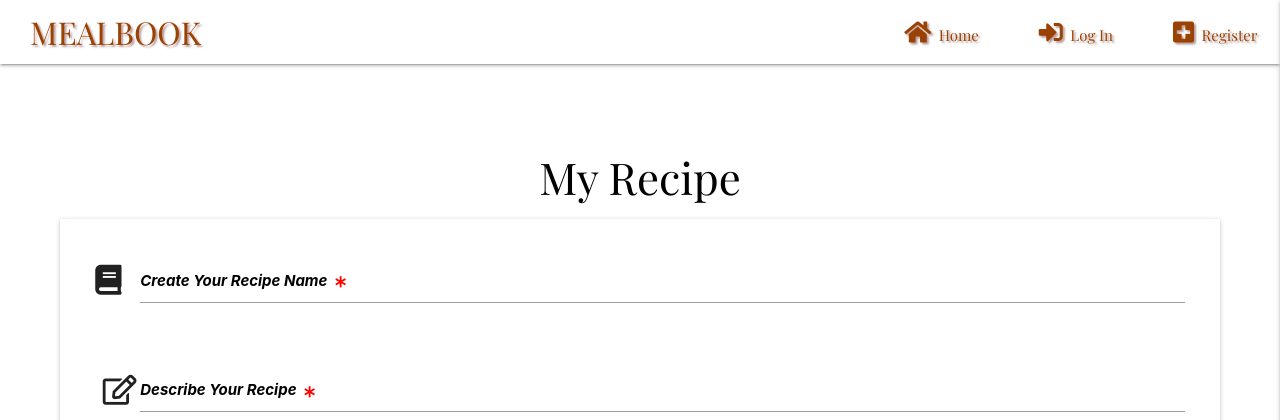
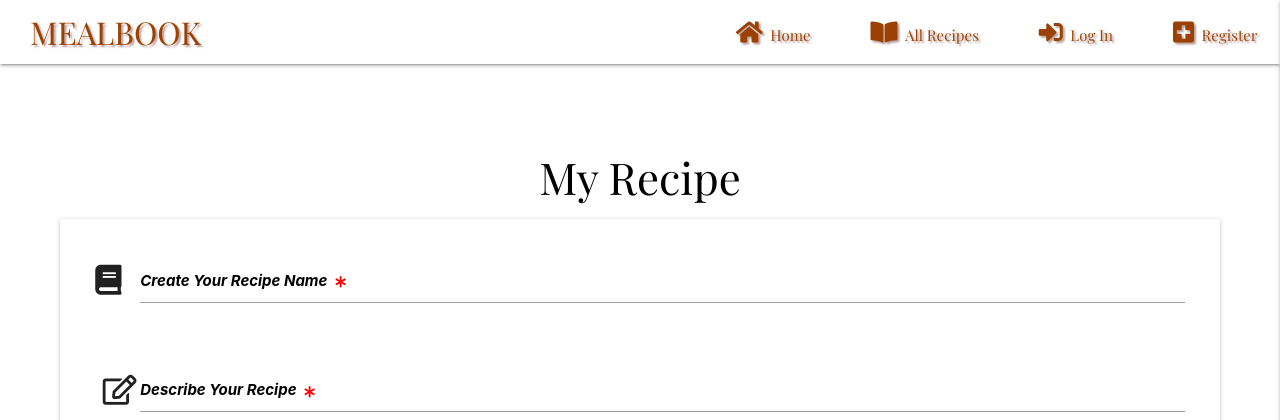
Before and after one commit to kenweechin/recipe-app, a Flask app: page /add_recipe in a window 1280 px wide. Shown: the top 420 px of the page. Run offline with Flask 2, Linux system fonts and the light colour scheme; data that the repository does not hold is empty; some libraries are stand-ins or nearby versions.

Commit message:
Add All Recipe link to top navbar

```diff
--- a/templates/base.html
+++ b/templates/base.html
@@ -26,7 +26,8 @@
                 <a href="{{ url_for('get_recipes')}}" class="brand-logo">MEALBOOK</a>
                 <a href="#" data-target="mobile-demo" class="sidenav-trigger right"><i class="fas fa-bars"></i></a>
                 <ul class="right hide-on-med-and-down">
-                    <li><a href="{{ url_for('get_recipes')}}"><i class="fas fa-home"></i></i>Home</a></li>
+                    <li><a href="{{ url_for('get_recipes')}}"><i class="fas fa-home"></i>Home</a></li>
+                    <li><a href=""><i class="fas fa-book-open"></i>All Recipes</a></li>
                     {% if session.user %}
                         <li><a href="{{ url_for('profile', username=session['user'])}}"><i class="fas fa-book"></i>Your Recipe</a></li>
                         <li><a href="{{ url_for('add_recipe')}}"><i class="fas fa-plus-square"></i>New Recipe</a></li>
@@ -45,6 +46,7 @@
                 <h4 class="center-align N/A transparent text-shadow sidenav-text">MEALBOOK</h4>
             </li>
             <li><a href="{{ url_for('get_recipes')}}">Home</a></li>
+            <li><a href="">All Recipes</a></li>
             {% if session.user %}
                 <li><a href="{{ url_for('profile', username=session['user'])}}">Your Recipe</a></li>
                 <li><a href="{{ url_for('add_recipe')}}">New Recipe</a></li>
```
